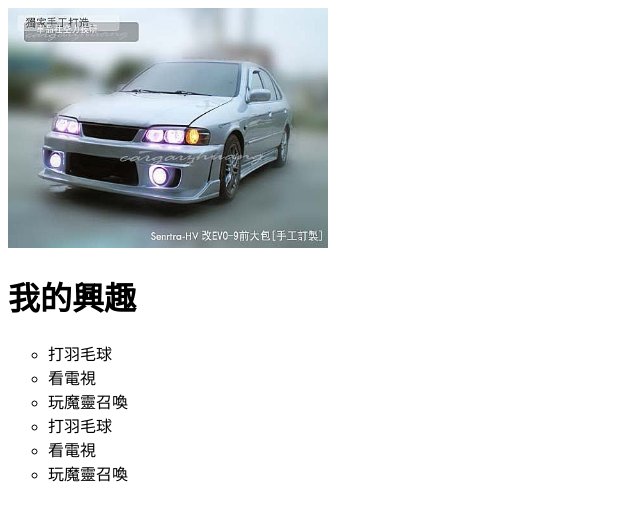
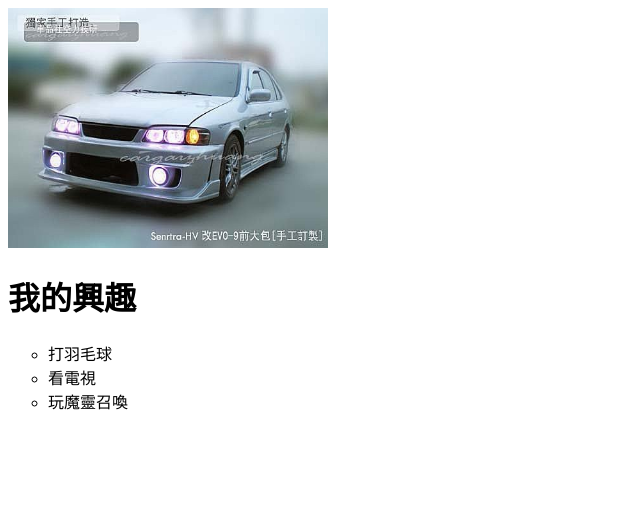
Before and after one commit to 90518136/90518136.githup.io, a plain HTML site: page index.html in a window 1280 px wide. Shown: the whole page, without its empty margins (0-640 px from the left). Drawn offline with Linux system fonts and the light colour scheme.

Commit message:
Add files via upload

```diff
--- a/index.html
+++ b/index.html
@@ -10,9 +10,7 @@
     <li>打羽毛球</li>
     <li>看電視</li>
     <li>玩魔靈召喚</li>
-    <li>打羽毛球</li>
-    <li>看電視</li>
-    <li>玩魔靈召喚</li>
+
    </ol>
 
   </body>
```
